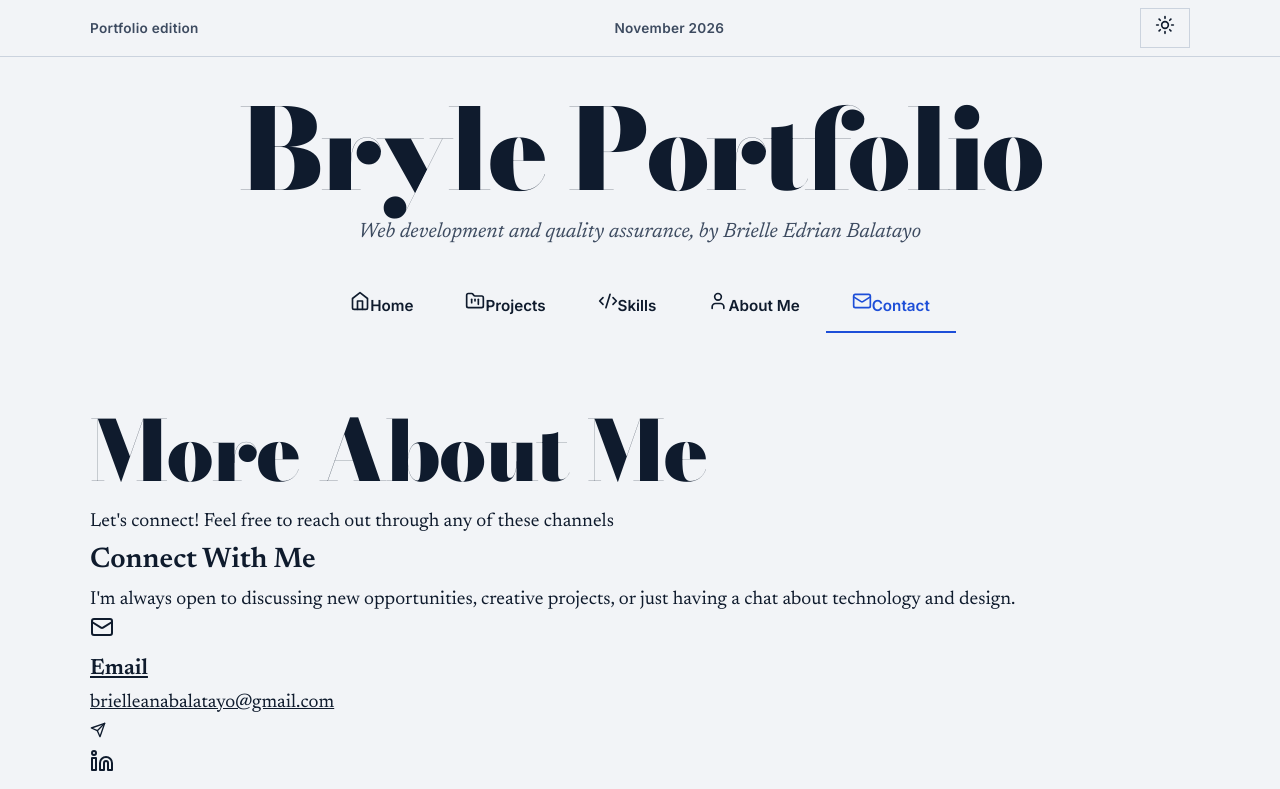
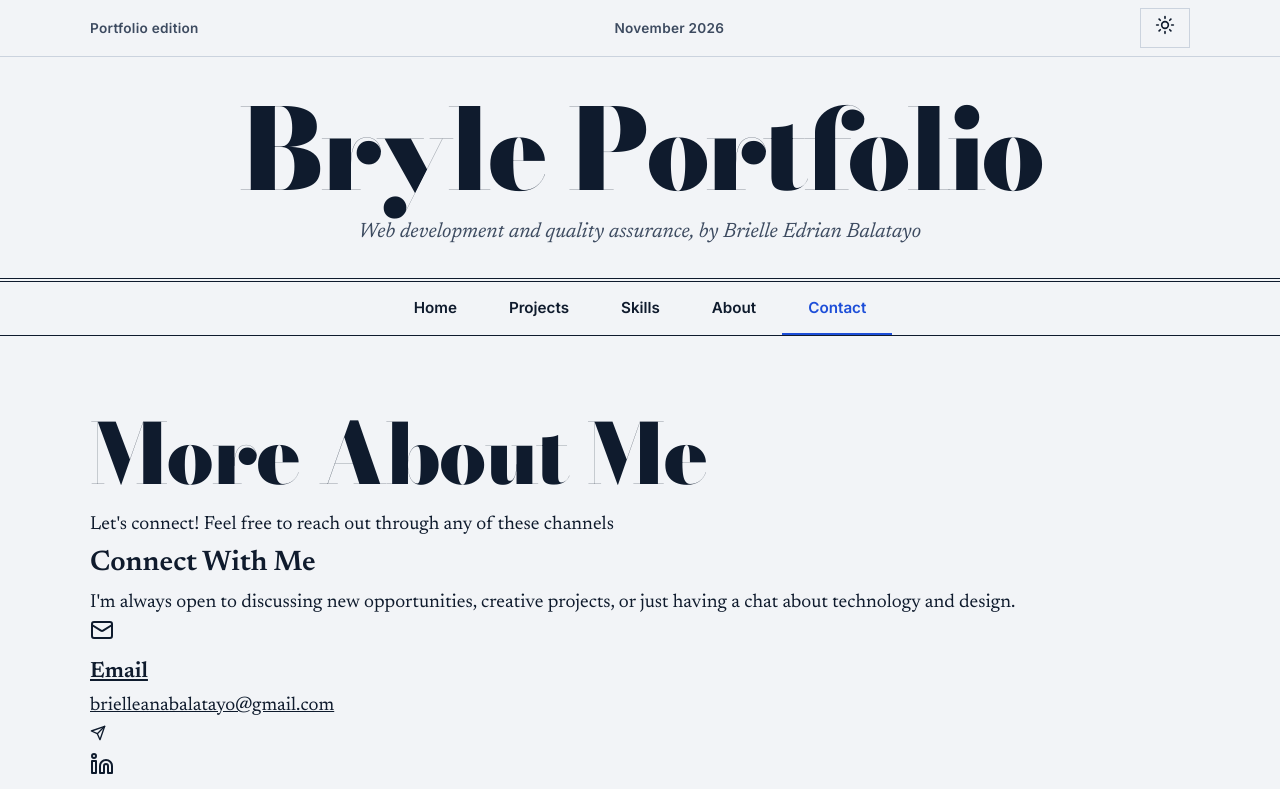
Before and after one commit to skyana-08/myportfolio, a React (Vite) app: page /contact in a window 1280 px wide. Shown: the top 789 px of the page. Built offline with nearby package versions, Linux system fonts and the light colour scheme; the HTML template or start-up script is replaced by a standard one.

Commit message:
Refactor Navigation component to use NavLink

```diff
--- a/src/components/Navigation.jsx
+++ b/src/components/Navigation.jsx
@@ -1,35 +1,29 @@
-import { Link, useLocation } from 'react-router-dom'
-import { Home, FolderKanban, Code2, User, Mail } from 'lucide-react'
-import '../App.css'
-
-const Navigation = () => {
-  const location = useLocation()
+import { NavLink } from 'react-router-dom'
 
 const navItems = [
-    { path: '/', icon: Home, label: 'Home' },
-    { path: '/projects', icon: FolderKanban, label: 'Projects' },
-    { path: '/skills', icon: Code2, label: 'Skills' },
-    { path: '/about', icon: User, label: 'About Me' },
-    { path: '/contact', icon: Mail, label: 'Contact' },
+  { path: '/', label: 'Home' },
+  { path: '/projects', label: 'Projects' },
+  { path: '/skills', label: 'Skills' },
+  { path: '/about', label: 'About' },
+  { path: '/contact', label: 'Contact' },
 ]
 
-  return (
-    <nav className="navigation">
+const Navigation = () => (
+  <nav className="nav-bar" aria-label="Main">
     <ul className="nav-list">
       {navItems.map((item) => (
-          <li key={item.path} className="nav-item">
-            <Link
+        <li key={item.path}>
+          <NavLink
             to={item.path}
-              className={`nav-link ${location.pathname === item.path ? 'active' : ''}`}
+            end={item.path === '/'}
+            className={({ isActive }) => `nav-link${isActive ? ' active' : ''}`}
           >
-              <item.icon size={20} />
-              <span>{item.label}</span>
-            </Link>
+            {item.label}
+          </NavLink>
         </li>
       ))}
     </ul>
   </nav>
 )
-}
 
 export default Navigation
```
Lines whose indentation alone changed are shown as unchanged.
